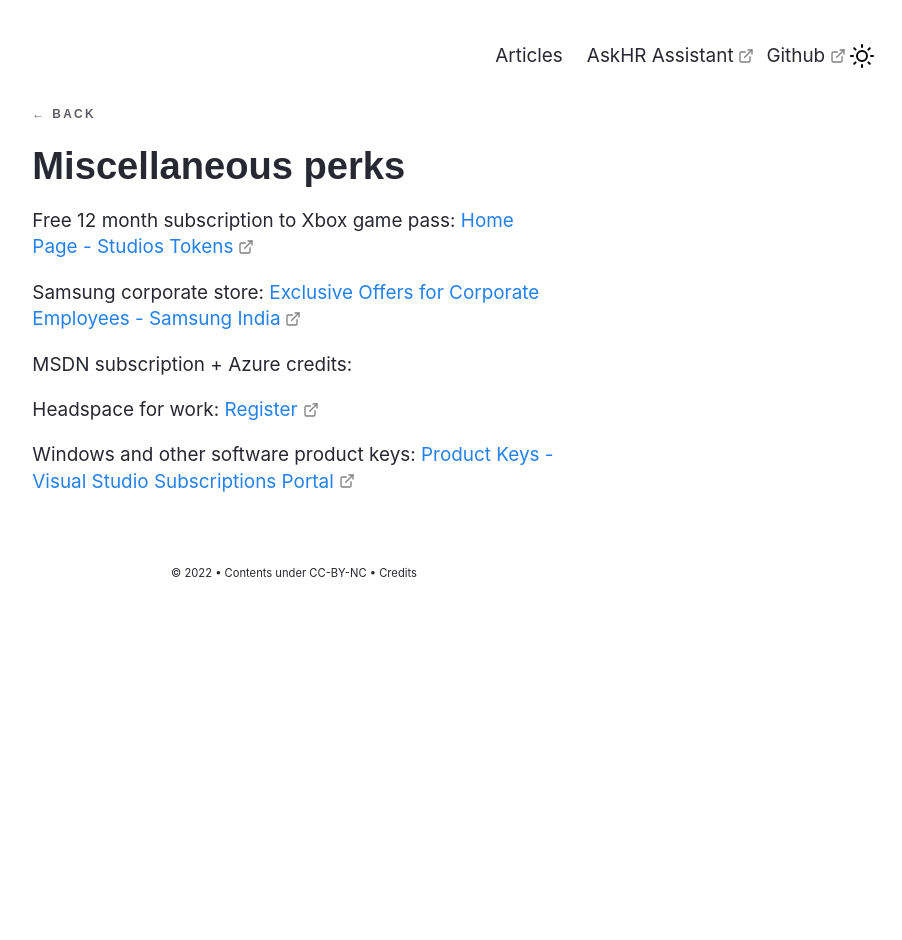
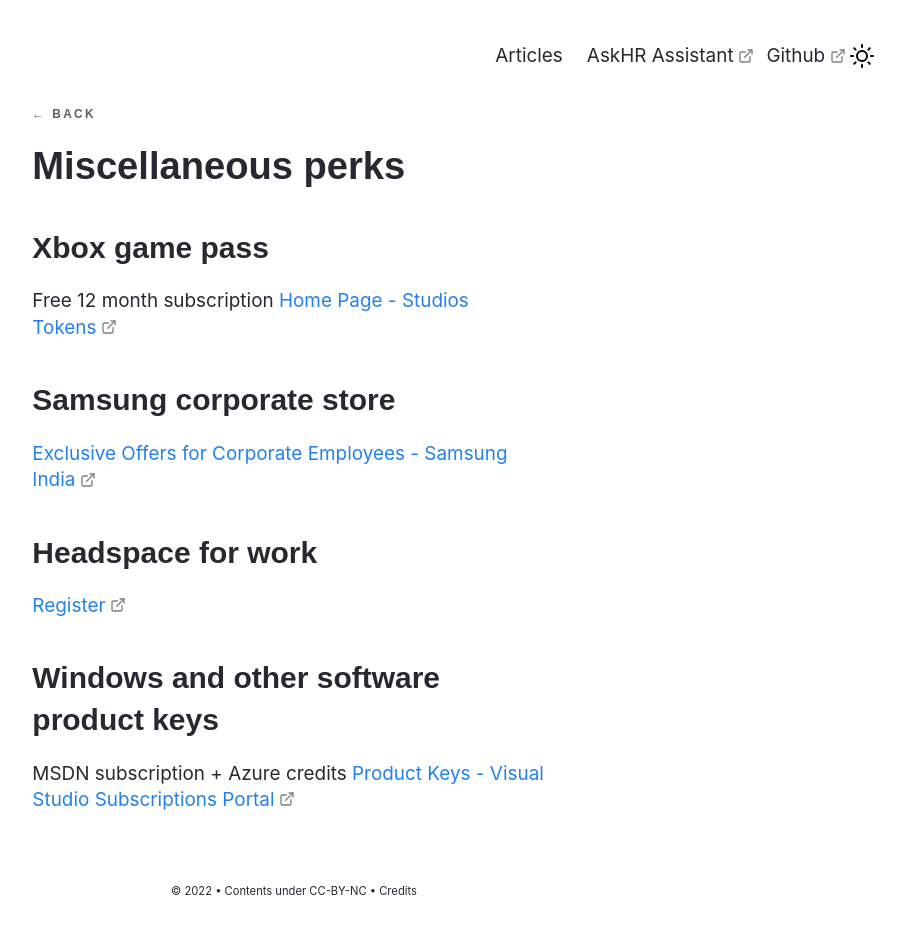
Before and after one commit to akademi-archive/akademi-archive.github.io, a Jekyll site: the page built from _notes/Public/Miscellaneous perks.md, in a window 1280 px wide. Shown: the whole page, without its empty margins (346-1248 px from the left). Built offline with Jekyll 4.4.1, drawn with Linux system fonts in a browser that asks for light colours; some web fonts are replaced; before the commit the page ends 900 px from its top, so only the background shows below that.

```diff
--- a/_notes/Public/Miscellaneous perks.md
+++ b/_notes/Public/Miscellaneous perks.md
@@ -4,12 +4,17 @@ title: Miscellaneous perks
 date: 22-09-2022
 date modified: 22-09-2022
 ---
-Free 12 month subscription to Xbox game pass: [Home Page - Studios Tokens](https://studiostokens.azurewebsites.net/)
 
-Samsung corporate store: [Exclusive Offers for Corporate Employees - Samsung India](https://www.samsung.com/in/store/corporate/login/)
+### Xbox game pass
+Free 12 month subscription
+[Home Page - Studios Tokens](https://studiostokens.azurewebsites.net/)
 
-MSDN subscription + Azure credits:
+### Samsung corporate store
+[Exclusive Offers for Corporate Employees - Samsung India](https://www.samsung.com/in/store/corporate/login/)
 
-Headspace for work: [Register](https://work.headspace.com/microsoft/member-enroll)
+### Headspace for work
+[Register](https://work.headspace.com/microsoft/member-enroll)
 
-Windows and other software product keys: [Product Keys - Visual Studio Subscriptions Portal](https://my.visualstudio.com/ProductKeys?mkt=en-us)
+### Windows and other software product keys
+MSDN subscription + Azure credits
+[Product Keys - Visual Studio Subscriptions Portal](https://my.visualstudio.com/ProductKeys?mkt=en-us)
```
